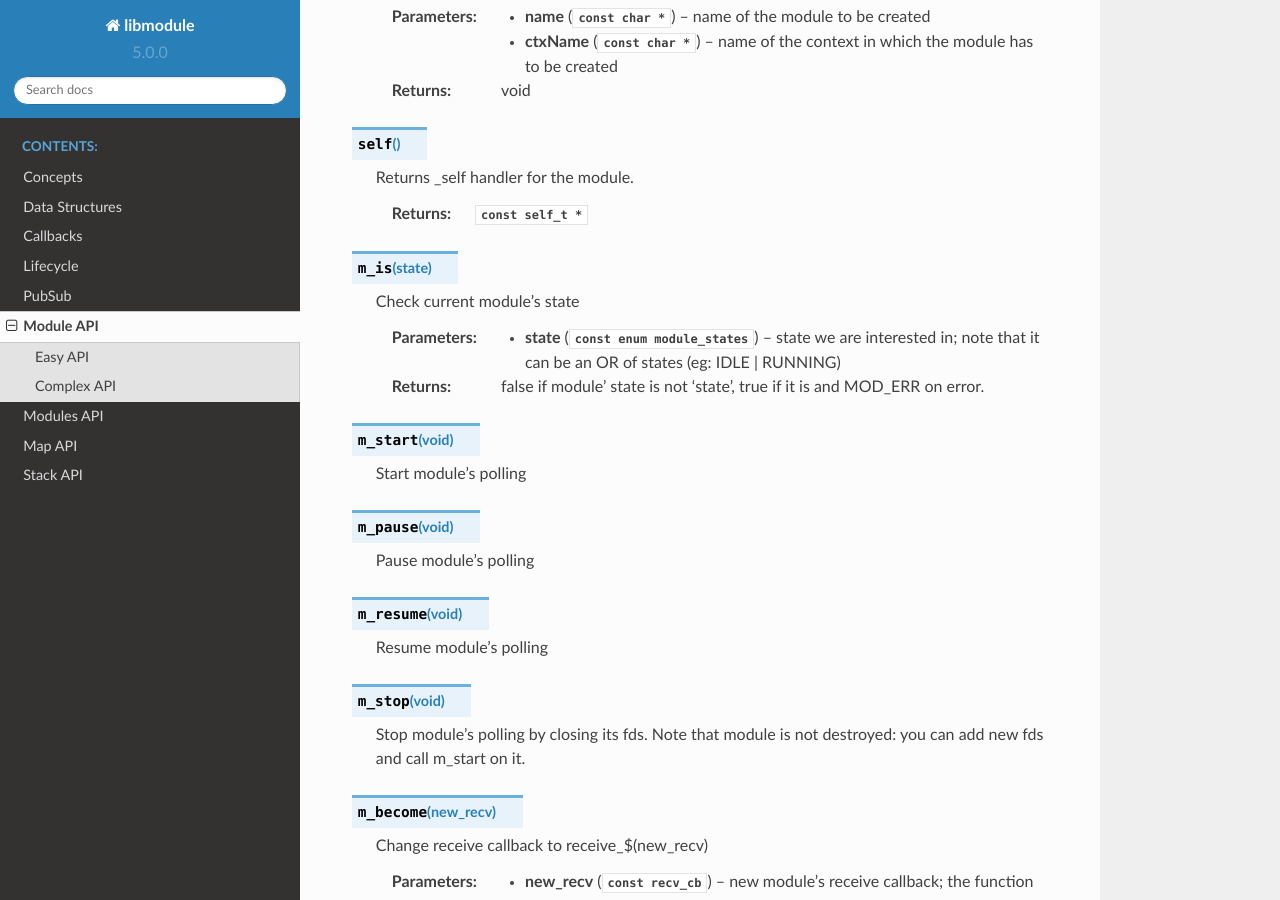
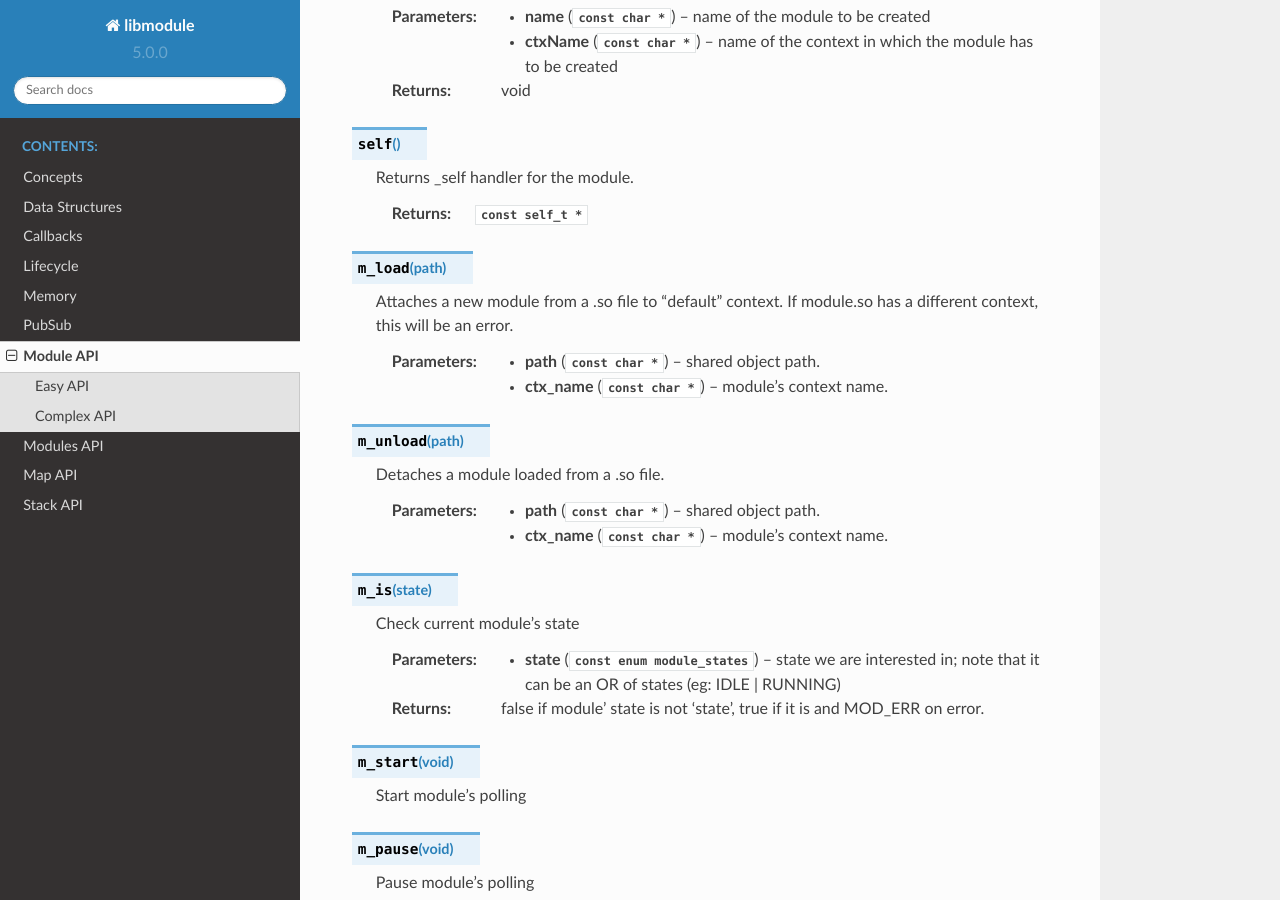
Before and after one commit to FedeDP/libmodule, a Sphinx documentation site: the page built from docs/src/module.rst, in a window 1280 px wide and 900 px high, scrolled down 868 px. Built offline with Sphinx 7.4.7 and the Read the Docs theme 2.0.0, drawn with Linux system fonts in a browser that asks for light colours; some of the changed text lies outside the part shown.

Commit message:
Added some docs + fixes a wrong behaviour: actually call init() callback even when a module in IDLE state is explicitly started (ie: without a modules_ctx_loop()).

```diff
--- a/docs/index.rst
+++ b/docs/index.rst
@@ -14,6 +14,7 @@
    src/data_structures
    src/callbacks
    src/lifecycle
+   src/memory
    src/pubsub
    src/module
    src/modules
--- a/docs/src/lifecycle.rst
+++ b/docs/src/lifecycle.rst
@@ -51,7 +51,8 @@
 IDLE state means that it has still no source of events; it won't receive any PubSub message and even if it registers any fd, they won't be polled. |br|
 When module is started, thus reaching RUNNING state, all its registered fds will start being polled; moreover, it can finally receive PubSub messages. Fds registered while in RUNNING state, are automatically polled. |br|
 If a module is PAUSED, it will stop polling on its fds and PubSub messages, but PubSub messages will still be queued on its write end of pipe. Thus, as soon as module is resumed, all PubSub messages received during PAUSED state will trigger receive() callback. |br|
-If a module gets STOPPED, it will stop polling on its fds and PubSub messages, and every autoclose fd will be closed. Moreover, all its registered fds are freed. STOPPED state is the same as IDLE state, but it means that module was started at least once. |br|
+If a module gets STOPPED, it will stop polling on its fds and PubSub messages, and every autoclose fd will be closed. Moreover, all its registered fds are freed and its enqueued pubsub messages are destroyed. |br|
+STOPPED state is the same as IDLE state, but it means that module was started at least once and module's init() callback has already been called. |br|
 
 module_start() needs to be called on a IDLE or STOPPED module. |br|
 module_pause() needs to be called on a RUNNING module. |br|
--- a/docs/src/module.rst
+++ b/docs/src/module.rst
@@ -45,6 +45,24 @@
   Returns _self handler for the module.
 
   :returns: :c:type:`const self_t *`
+
+.. c:macro:: m_load(path)
+
+  Attaches a new module from a .so file to "default" context. If module.so has a different context, this will be an error.
+
+  :param path: shared object path.
+  :param ctx_name: module's context name.
+  :type path: :c:type:`const char *`
+  :type ctx_name: :c:type:`const char *`
+
+.. c:macro:: m_unload(path)
+
+  Detaches a module loaded from a .so file.
+
+  :param path: shared object path.
+  :param ctx_name: module's context name.
+  :type path: :c:type:`const char *`
+  :type ctx_name: :c:type:`const char *`
 
 .. c:macro:: m_is(state)
 
@@ -246,6 +264,24 @@
 
   :param self: pointer to module's handler. It is set to NULL after this call.
   :type self: :c:type:`self_t **`
+
+.. c:function:: m_load(path, ctx_name)
+
+  Attaches a new module from a .so file to ctx_name context. If module.so has a different context, this will be an error.
+
+  :param path: shared object path.
+  :param ctx_name: module's context name.
+  :type path: :c:type:`const char *`
+  :type ctx_name: :c:type:`const char *`
+
+.. c:function:: m_unload(path, ctx_name)
+
+  Detaches a module loaded from a .so file.
+
+  :param path: shared object path.
+  :param ctx_name: module's context name.
+  :type path: :c:type:`const char *`
+  :type ctx_name: :c:type:`const char *`
 
 .. c:function:: module_is(self, state)
 
```
Also changed, not shown: README.md (+0 -7 lines), TODO.md (+3 -9 lines), docs/src/callbacks.rst (+3 -6 lines), docs/src/memory.rst (added, +14 -0 lines), 2 other files.
